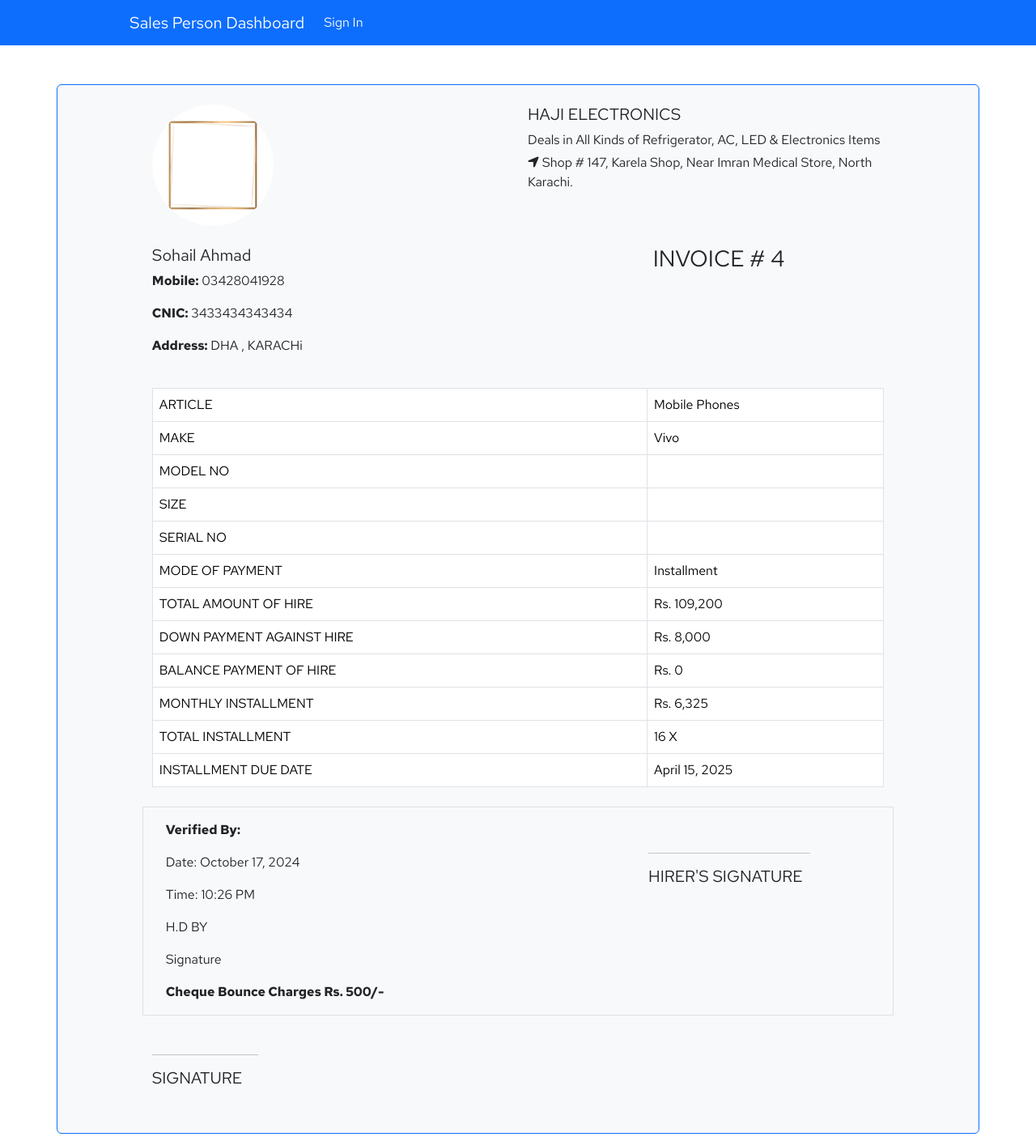
After one commit to Sohail342/Installment_App, a Django app: page /order_summary/4/ in a window 1280 px wide. The commit adds this page. Shown: the whole page at 81% size. Run offline with Django 5.2, Linux system fonts and the light colour scheme; data comes from the database, SQL or seed files in the repository; some libraries are stand-ins or nearby versions.

Commit message:
detail order report

```diff
--- a/account/forms.py
+++ b/account/forms.py
@@ -26,5 +26,6 @@ class EmailLoginForm(forms.Form):
         if email and password:
             user = authenticate(username=email, password=password)
             if user is None:
+                print("form error k")
                 raise forms.ValidationError("Invalid email or password.")
         return cleaned_data
--- a/account/views.py
+++ b/account/views.py
@@ -54,7 +54,6 @@ def signin(request):
                 email = form.cleaned_data.get('email')
                 password = form.cleaned_data.get('password')
                 user = authenticate(request, username=email, password=password)
-                print(f'Authenticating user: {email}, Password: {password}, User: {user}')
 
 
                 if user is not None:
--- /dev/null
+++ b/customer_reports/templates/customer_reports/order_summary.html
@@ -0,0 +1,121 @@
+{% include 'base.html' %}
+{% load static %}
+{% load humanize %}
+
+{% block content %}
+<div class="container mt-5 border border-primary rounded p-4 bg-light mx-auto my-1">
+    <div class="row justify-content-center">
+        <div class="receipt-main col-md-10">
+            <div class="row mb-4">
+                <div class="col-6">
+                    <div class="receipt-left">
+                        <img src="{% static 'images/frame.png' %}" alt="Profile" class="img-fluid rounded-circle" style="width: 150px;">
+                    </div>
+                </div>
+                <div class="col-6 text-right">
+                    <div class="receipt-right">
+                        <h5 class="mb-2">HAJI ELECTRONICS</h5>
+                        <p class="mb-1">Deals in All Kinds of Refrigerator, AC, LED & Electronics Items</p>
+                        <p><i class="fa fa-location-arrow"></i> Shop # 147, Karela Shop, Near Imran Medical Store, North Karachi.</p>
+                    </div>
+                </div>
+            </div>
+
+            <div class="row mb-4">
+                <div class="col-8">
+                    <div class="receipt-right">
+                        <h5>{{order.customer}}</h5>
+                        <p><strong>Mobile:</strong> {{order.customer.phone_number}}</p>
+                        <p><strong>CNIC:</strong> {{order.customer.cnic}}</p>
+                        <p><strong>Address:</strong> {{order.customer.address}}</p>
+                        {% if order.customer.email %}
+                        <p><strong>EMAIL:</strong> {{order.customer.email}}</p>
+                        {% endif %}
+                    </div>
+                </div>
+                <div class="col-4 text-right">
+                    <h3>INVOICE # {{order.id}}</h3>
+                </div>
+            </div>
+
+            <div class="mb-4">
+                <table class="table table-bordered table-hover">
+                    <tbody>
+                        {% for item in order.items.all %}
+                        <tr>
+                            <td>ARTICLE</td>
+                            <td>{{item.product.category}}</td>
+                        </tr>
+                        <tr>
+                            <td>MAKE</td>
+                            <td>{{item.product.name}}</td>
+                        </tr>
+                        <tr>
+                            <td>MODEL NO</td>
+                            <td></td>
+                        </tr>
+                        <tr class="font-weight-bold">
+                            <td>SIZE</td>
+                            <td></td>
+                        </tr>
+                        <tr class="font-weight-bold">
+                            <td>SERIAL NO</td>
+                            <td></td>
+                        </tr>
+                        {% endfor %}
+                        <tr class="font-weight-bold">
+                            <td>MODE OF PAYMENT</td>
+                            <td>{{order.payment_method}}</td>
+                        </tr>
+                        <tr class="font-weight-bold">
+                            <td>TOTAL AMOUNT OF HIRE</td>
+                            <td>Rs. {{order.total_bill | floatformat:0 | intcomma:False }}</td>
+                        </tr>
+                        <tr class="font-weight-bold">
+                            <td>DOWN PAYMENT AGAINST HIRE</td>
+                            <td>Rs. {{order.downpayment | floatformat:0 | intcomma:False }}</td>
+                        </tr>
+                        <tr class="font-weight-bold">
+                            <td>BALANCE PAYMENT OF HIRE</td>
+                            <td>Rs. {{balance | floatformat:0 | intcomma:False }}</td>
+                        </tr>
+                        <tr class="font-weight-bold">
+                            <td>MONTHLY INSTALLMENT</td>
+                            <td>Rs. {{order.monthly_installment | floatformat:0 | intcomma:False }}</td>
+                        </tr>
+                        <tr class="font-weight-bold">
+                            <td>TOTAL INSTALLMENT</td>
+                            <td>{{extracted_installments}} X</td>
+                        </tr>
+                        <tr class="font-weight-bold">
+                            <td>INSTALLMENT DUE DATE</td>
+                            <td>{{due_date|date:"F j, Y"}}</td>
+                        </tr>
+                    </tbody>
+                </table>
+                <div class="row mt-4 border p-3 bg-light">
+                    <div class="col-8">
+                        <p><strong>Verified By:</strong></p>
+                        <p>Date: {{ order.created_at|date:"F j, Y" }}</p>
+                        <p>Time: {{ order.created_at|date:"h:i A" }}</p>
+                        <p>H.D BY</p>
+                        <p>Signature</p>
+                        <h7><strong>Cheque Bounce Charges Rs. 500/-</strong></h7>
+                    </div>
+                    <div class="col-3 text-right mt-4">
+                        <hr>
+                        <h5>HIRER'S SIGNATURE</h5>
+                    </div>
+                </div>
+
+                <div class="row mt-2">
+                    <div class="col-2 text-right mt-4 ">
+                        <hr>
+                        <h5>SIGNATURE</h5>
+                    </div>
+                </div>
+            </div>
+        </div>
+    </div>
+</div>
+{% endblock content %}
--- a/customer_reports/urls.py
+++ b/customer_reports/urls.py
@@ -7,4 +7,5 @@ urlpatterns = [
 
     path('download_installments/<int:customer_id>/', views.download_installments_csv, name='download_installments'),
     path('download_installments_html/<int:customer_id>/', views.download_installments_pdf, name='download_installments_pdf'),
+    path('order_summary/<int:order_id>/', views.order_summary, name="order_summary")
 ]
--- a/customer_reports/views.py
+++ b/customer_reports/views.py
@@ -1,11 +1,48 @@
 import csv
+import re
 from reportlab.lib.pagesizes import letter
 from reportlab.pdfgen import canvas
 from django.http import HttpResponse
 from io import BytesIO
+from django.shortcuts import render
 from django.shortcuts import get_object_or_404
 from order.models import InstallmentPayment
 from account.models import Customer
+from order.models import Order, OrderItem, InstallmentPayment
+
+
+
+def order_summary(request, order_id):
+    order = get_object_or_404(Order, id=order_id)
+    order_items = get_object_or_404(OrderItem, order=order)
+
+    # Fetch installments for each order item
+    installments = InstallmentPayment.objects.filter(order_item=order_items)
+
+    # Extract numbers from total_installments using regex
+    total_installments = order.installment_plan
+    extracted_installments = "".join(re.findall(r'\d+', total_installments))
+
+    # Return a list of due dates of upcoming unpaid installments
+    due_date = InstallmentPayment.upcoming_due_dates()
+
+    # Find balance
+    balance = sum(installment.balance for installment in installments)
+
+    context = {
+        'order': order,
+        'order_items': order_items,
+        'installment': installments,
+        'balance': balance,
+        'extracted_installments': extracted_installments,
+        'due_date': due_date[0],  # Last unpaid installment
+    }
+
+    return render(request, 'customer_reports/order_summary.html',context)
+
+
+
+
 
 def download_installments_csv(request, customer_id):
     customer = get_object_or_404(Customer, id=customer_id)
--- a/order/admin.py
+++ b/order/admin.py
@@ -38,7 +38,7 @@ class OrderAdmin(ImportExportModelAdmin, ModelAdmin):
 class OrderItemAdminModel(ImportExportModelAdmin, ModelAdmin):
     export_form_class = ExportForm
     import_form_class = ImportForm
-    list_display = ('id', 'order', 'customer', 'customer_cnic', 'product', 'quantity', 'price', 'total_price')
+    list_display = ('id', 'order', 'customer', 'customer_cnic', 'product', 'quantity', 'original_price', 'installment_total_price')
 
     def customer_cnic(self, obj):
         return obj.customer.cnic
--- a/order/urls.py
+++ b/order/urls.py
@@ -5,7 +5,6 @@ app_name = 'order'
 
 urlpatterns = [
     path('checkout/<int:user_id>/', views.checkout, name='checkout'),
-    path('order-summary/<int:order_id>/', views.order_summary, name='order_summary'),
     path('total_bill/', views.total_bill_view, name='total_bill'),
     path("installment_details/", views.dynamic_installment_details, name='dynamic_installment_details')
 
--- a/products/templates/products/product_details.html
+++ b/products/templates/products/product_details.html
@@ -66,7 +66,7 @@
 
                         <div class="mb-3">
                             <label for="user_months" class="form-label">Months</label>
-                            <input type="number" name="user_months" class="form-control" required min="1" max="12" placeholder="Enter Number of Months">
+                            <input type="number" name="user_months" class="form-control" required min="1" max="24" placeholder="Enter Number of Months">
                         </div>
                         <button type="submit" class="btn btn-primary ms-2">Calculate</button>
                     </form>
```
Also changed, not shown: order/models.py (+34 -22 lines), order/templates/order/order_summary.html (deleted, +0 -77 lines), order/views.py (+8 -57 lines), db.sqlite3, order/migrations/0018_rename_total_price_order_total_downpayment_price_and_more.py (added), order/migrations/0019_alter_order_total_bill.py (added), order/migrations/0020_rename_total_downpayment_price_order_downpayment_plus_form_fee_and_more.py (added), order/migrations/0021_rename_price_orderitem_installment_total_price_and_more.py (added), order/migrations/0022_installmentpayment_balance_amout.py (added), order/migrations/0023_remove_installmentpayment_balance_amout.py (added), static/Images/frame.png (added).
